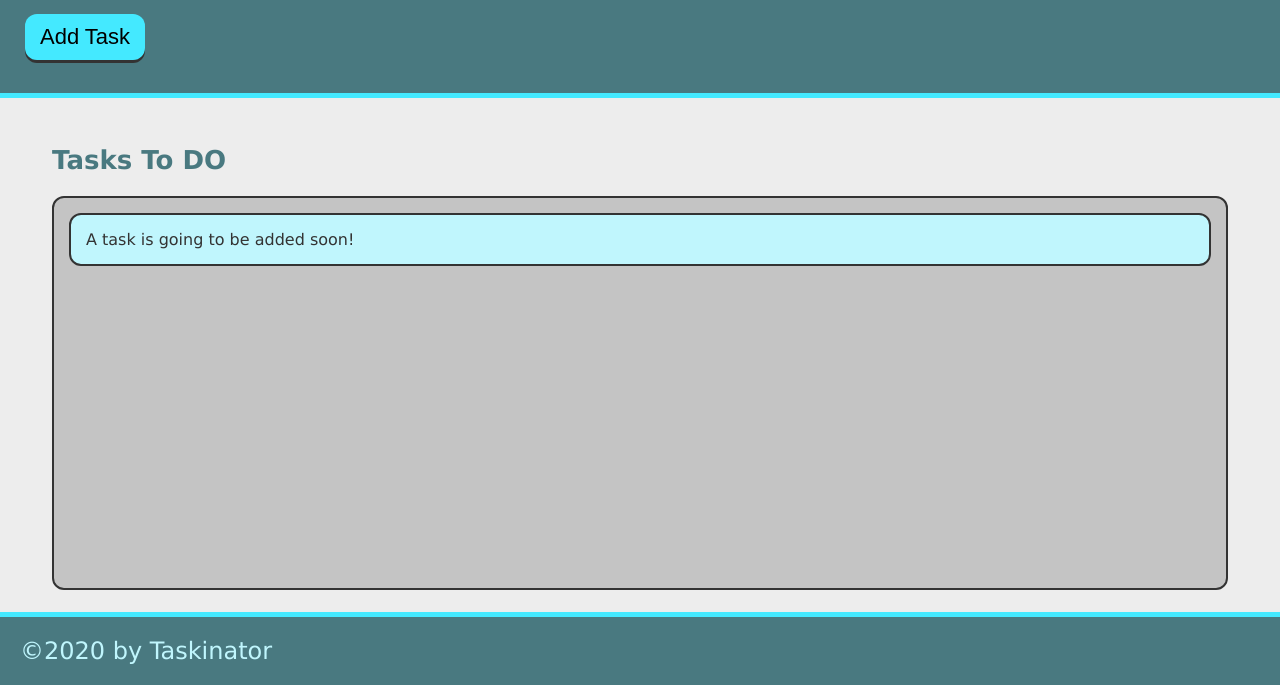
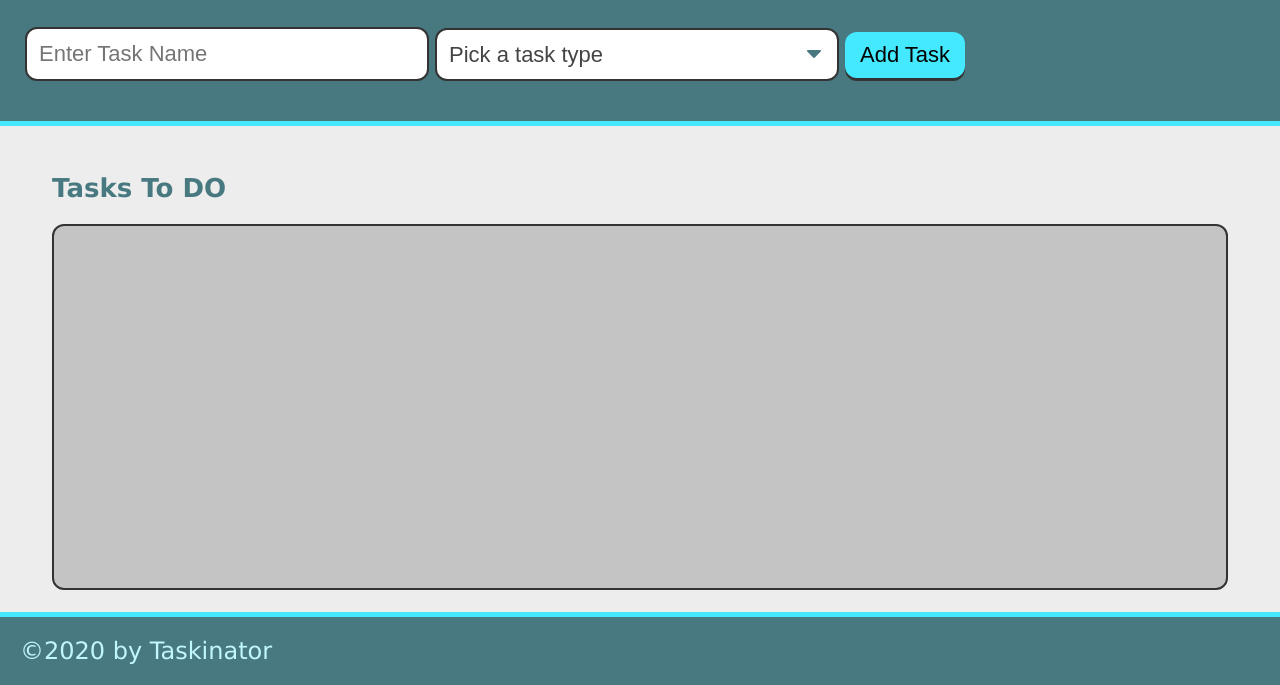
Before and after one commit to ToiletTakos/taskinator, a plain HTML site: page index.html in a window 1280 px wide. Shown: the part 115-800 px from the top of the page. Drawn offline with Linux system fonts and the light colour scheme.

Commit message:
made form in html

```diff
--- a/index.html
+++ b/index.html
@@ -11,14 +11,28 @@
     <header>
         <h1 class="page-title">Taskinator</h1>
         <p>Click the button below to add a new task!</p>
-        <button id= "save-task" class="btn">Add Task</button>
+        <form id="task-form">
+            <div class="form-group">
+                <input type="text" name="task-name" placeholder="Enter Task Name" />
+            </div>
+            <div class="form-group">
+                <select name="task-type" class="select-dropdown">
+                    <option value="" disabled selected>Pick a task type</option>
+                    <option value="Print">Print</option>
+                    <option value="Web">Web</option>
+                    <option value="Mobile">Mobile</option>
+                </select>
+            </div>
+            <div class="form-group">
+                <button id= "save-task" class="btn" type="submit">Add Task</button>
+            </div>
+        </form>
     </header>
 
     <main class="page-content">
         <section class="task-list-wrapper">
             <h2 class="list-title">Tasks To DO</h2>
             <ul id ="tasks-to-do" class="task-list">
-                <li class="task-item">A task is going to be added soon!</li>
             </ul>
         </section>
     </main>
```
